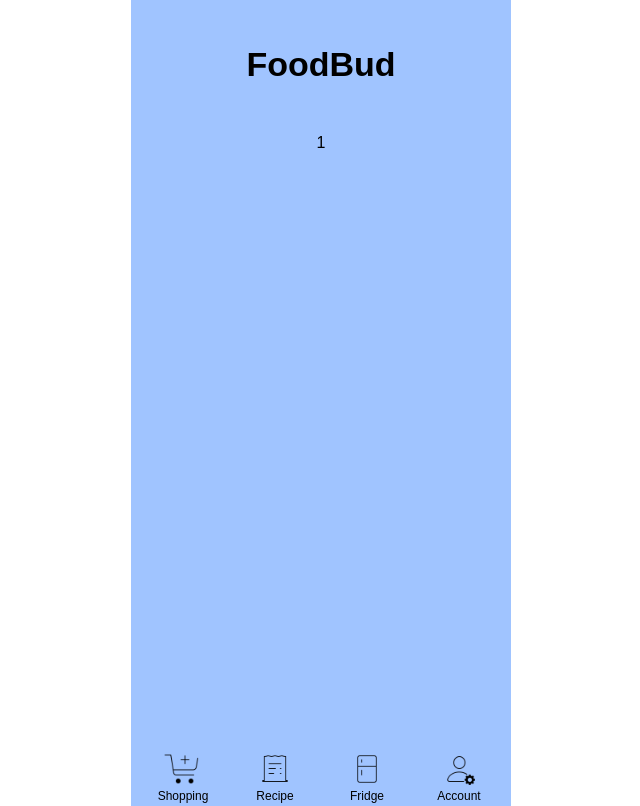
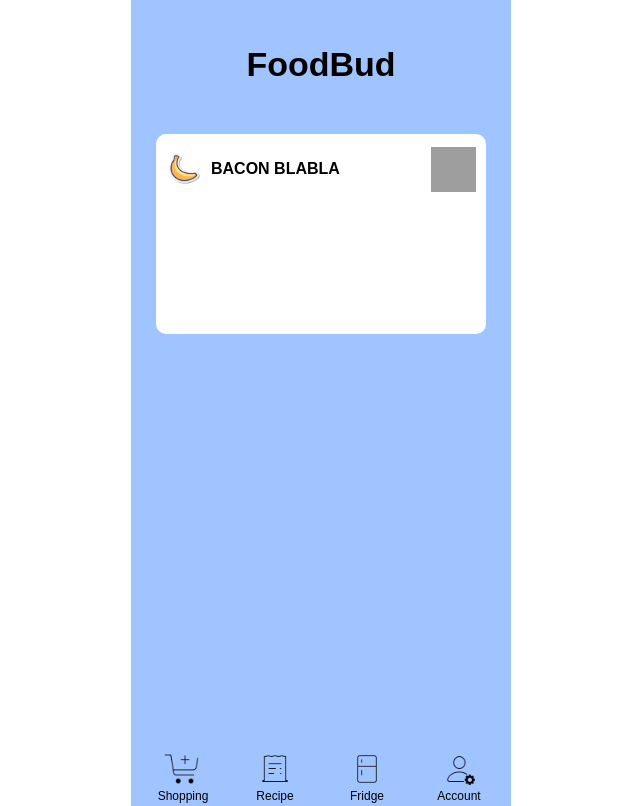
Before and after one commit to A1101101IR/FridgeEase, a React (Create React App) app: page /recipe/1 in a window 1280 px wide. Shown: the whole page, without its empty margins (319-959 px from the left). Built offline with nearby package versions, Linux system fonts and the light colour scheme; data requests are answered from the project's data file; grey boxes are pictures that could not be loaded.

Commit message:
working with css and recipe api

```diff
--- a/data/db.json
+++ b/data/db.json
@@ -59,7 +59,7 @@
             "product_type" : [
                 {
                     "id" : 2,
-                    "name" : "Fisk",
+                    "name" : "Fish",
                     "icon" : "fisk.png"
                 }
             ]
--- a/src/components/fridge.js
+++ b/src/components/fridge.js
@@ -9,7 +9,7 @@ const Fridge = () => {
       <section className="fridge">
         <Link to="/productlist" className="fakeBTN">
           <h4>Add Products</h4>
-          <img src={Plus} alt="" />
+          <img src={Plus} className="plusBTN" alt="" />
         </Link>
 
         {!fridgeData && <p>Your fridge is empty! add products!</p>}
--- a/src/components/fridge/fridgeList.js
+++ b/src/components/fridge/fridgeList.js
@@ -16,16 +16,20 @@ const FridgeList = () => {
                   key={product.id}
                   className="product-cart-small"
                 >
-                  <div className="icon-item-name">
+                  <div className="flex-center">
                     <img
                       src={require(`../../img/icons8/${product.icon}`)}
                       className="product-icon"
                     />
-                    <h4>{product.name}</h4>
+                    <h4 className="cart-headline-bold">{product.name}</h4>
                   </div>
-                  <div className="date-notfication-recipe-btn">
+                  <div className="flex-center">
                     <span className="expiration-date">1 day</span>
-                    <img src={PecipeIcon} alt="recipe icon" />
+                    <img
+                      src={PecipeIcon}
+                      className="recipeBTN"
+                      alt="recipe icon"
+                    />
                   </div>
                 </Link>
               </>
--- a/src/components/header.js
+++ b/src/components/header.js
@@ -1,7 +1,12 @@
+import { Link } from "react-router-dom";
+
 const Header = () => {
   return (
     <section className="header">
-      <h1 className="logo">FoodBud</h1>
+      {/* <h1 className="logo">FoodBud</h1> */}
+      <Link to="/" className="logo link">
+        FoodBud
+      </Link>
     </section>
   );
 };
--- a/src/components/product/product-list.js
+++ b/src/components/product/product-list.js
@@ -19,8 +19,8 @@ const ProductList = () => {
               src={require(`../../img/icons8/${product.icon}`)}
               className="product-icon"
             />
-            <h4>{product.name}</h4>
-            <img src={Plus} alt="" />
+            <h4 className="cart-headline-bold">{product.name}</h4>
+            <img src={Plus} className="plusBTN" alt="" />
           </Link>
         ))}
     </section>
--- a/src/components/product/product.js
+++ b/src/components/product/product.js
@@ -7,16 +7,16 @@ const Product = () => {
   const { data: product } = useFatch(`http://localhost:8000/products/${id}`);
   const navigate = useNavigate();
   return (
-    <div>
+    <div className="product-cart-container">
       {product && (
         <article className="product-cart">
           <header>
-            <div>
+            <div className="flex-center">
               <img
                 src={require(`../../img/icons8/${product.icon}`)}
                 className="product-icon"
               />
-              <h4>{product.name}</h4>
+              <h4 className="cart-headline-bold">{product.name}</h4>
             </div>
             <img
               className="closeBTN"
--- a/src/components/recipe/recipeSearch.js
+++ b/src/components/recipe/recipeSearch.js
@@ -1,8 +1,69 @@
+import { useEffect } from "react";
+import { useState } from "react";
 import { useParams } from "react-router-dom";
+import useFatch from "../customHooks/useFetch";
+import Recipe from "../recipe";
+import Close from "../../img/close.png";
 
 const RecipeSearch = () => {
   const { id } = useParams();
-  return <div>{id}</div>;
+  const [searchResult, setSearchResult] = useState();
+  const { data: productData } = useFatch(
+    `http://localhost:8000/products/${id}`
+  );
+  console.log(productData);
+
+  useEffect(() => {
+    /* if (productData.name) {
+      fetch(
+        `https://edamam-recipe-search.p.rapidapi.com/search?q=${productData.name}`,
+        {
+          method: "GET",
+          headers: {
+            "X-RapidAPI-Key":
+              "fc6f5f41bfmshb50a75999c65417p13ac81jsn45483f53f901",
+            "X-RapidAPI-Host": "edamam-recipe-search.p.rapidapi.com",
+          },
+        }
+      )
+        .then((res) => res.json())
+        .then((results) => setSearchResult(results.hits));
+    } */
+    /* const searchWord = "bacon";
+    fetch(
+      `https://tasty.p.rapidapi.com/recipes/list?from=0&size=20&tags=under_30_minutes&q=${searchWord}`,
+      {
+        method: "GET",
+        headers: {
+          "X-RapidAPI-Key":
+            "fc6f5f41bfmshb50a75999c65417p13ac81jsn45483f53f901",
+          "X-RapidAPI-Host": "tasty.p.rapidapi.com",
+        },
+      }
+    )
+      .then((res) => res.json())
+      .then((results) => console.log(results)); */
+  }, []);
+  return (
+    <div className="recipe-container">
+      {productData && (
+        <article className="recipe-cart-small">
+          <header>
+            <div className="flex-center">
+              <img
+                src={require(`../../img/icons8/${productData.icon}`)}
+                className="product-icon"
+              />
+              <h4 className="cart-headline-bold">BACON BLABLA</h4>
+            </div>
+            <div className="flex-center">
+              <img className="closeBTN" src={Close} />
+            </div>
+          </header>
+        </article>
+      )}
+    </div>
+  );
 };
 
 export default RecipeSearch;
--- a/src/index.scss
+++ b/src/index.scss
@@ -28,9 +28,11 @@
   display: flex;
   justify-content: center;
   align-items: center;
-  h1 {
+  .logo {
     font-size: 34px;
     font-weight: 700;
+    text-decoration: none;
+    color: black;
   }
 }
 .navbar {
@@ -62,8 +64,6 @@
   flex-direction: column;
   align-items: center;
 }
-
-
 .login {
   margin-top: 150px;
   form {
@@ -99,7 +99,6 @@
     }
   }
 }
-
 .bigBTN {
   width: 330px;
   height: 45px;
@@ -127,17 +126,9 @@
     text-decoration: none;
     color: black;
   }
-  img {
-    width: 35px;
-    height: 35px;
-    background-color: white;
-    margin-right: 12px;
-  }
   h4 {
-    background-color: white;
     margin-left: 15px;
     margin-top: 2px;
-    font-weight: 300;
   }
   p {
     margin-top: 50px;
@@ -159,21 +150,8 @@
   margin-bottom: 10px;
   text-decoration: none;
   color: black;
-  .product-icon {
-    width: 35px;
-    height: 35px;
 }
-  h4 {
-    background-color: white;
-  }
-  img {
-    width: 30px;
-    height: 30px;
-    background-color: white;
-    margin: 0px 10px;
-  }
-}
-
+.product-cart-container {
   .product-cart {
     width: 330px;
     background-color: white;
@@ -188,26 +166,6 @@
       align-items: center;
       width: 100%;
       margin-bottom: 15px;
-    div {
-      display: flex;
-      align-items: center;
-      margin-left: 10px;
-      .product-icon {
-        width: 40px;
-        height: 40px;
-      }
-      h4 {
-        margin-left: 10px;
-        background-color: white;
-        font-size: 20px;
-      }
-    }
-    .closeBTN {
-      width: 45px;
-      height: 45px;
-      background-color: white;
-      margin: 0px 10px;
-    }
     }
     form {
       width: 310px;
@@ -252,15 +210,10 @@
       }
     }
   }
+}
+
 
 .FridgeItem {
-  .icon-item-name {
-    display: flex;
-    align-items: center;
-  }
-  .date-notfication-recipe-btn {
-    display: flex;
-    align-items: center;
   .expiration-date {
     background-color: red;
     border: 1px solid black;
@@ -272,4 +225,63 @@
     color: white;
   }
 }
+
+
+
+.recipe-container {
+  height: 600px;
+  overflow: scroll;
 }
+.recipe-cart-small {
+  height: 200px;
+  width: 330px;
+  margin-bottom: 15px;
+  border-radius: 10px;
+  background-color: white;
+  display: flex;
+  flex-direction: column;
+  header {
+    height: 50px;
+    margin-top: 10px;
+    display: flex;
+    justify-content: space-between;
+    align-items: center;
+  }
+}
+
+/* Global styles */
+.closeBTN {
+  width: 45px;
+  height: 45px;
+  margin-right: 10px;
+}
+.plusBTN {
+  width: 30px;
+  height: 30px;
+  margin-right: 10px;
+}
+.recipeBTN {
+  width: 35px;
+  height: 35px;
+  margin-right: 10px;
+  margin-left: 10PX;
+}
+.product-icon {
+  margin-left: 10px;
+  margin-right: 10px;
+  width: 35px;
+  height: 35px;
+}
+.cart-headline {
+  background-color: white;
+  font-size: 16px;
+  color: wheat;
+}
+.cart-headline-bold {
+  font-size: 16px;
+}
+
+.flex-center {
+  display: flex;
+  align-items: center;
+}
```
Also changed, not shown: src/components/recipe/singleRecipe.js (added, +23 -0 lines). Lines whose indentation alone changed are shown as unchanged.
